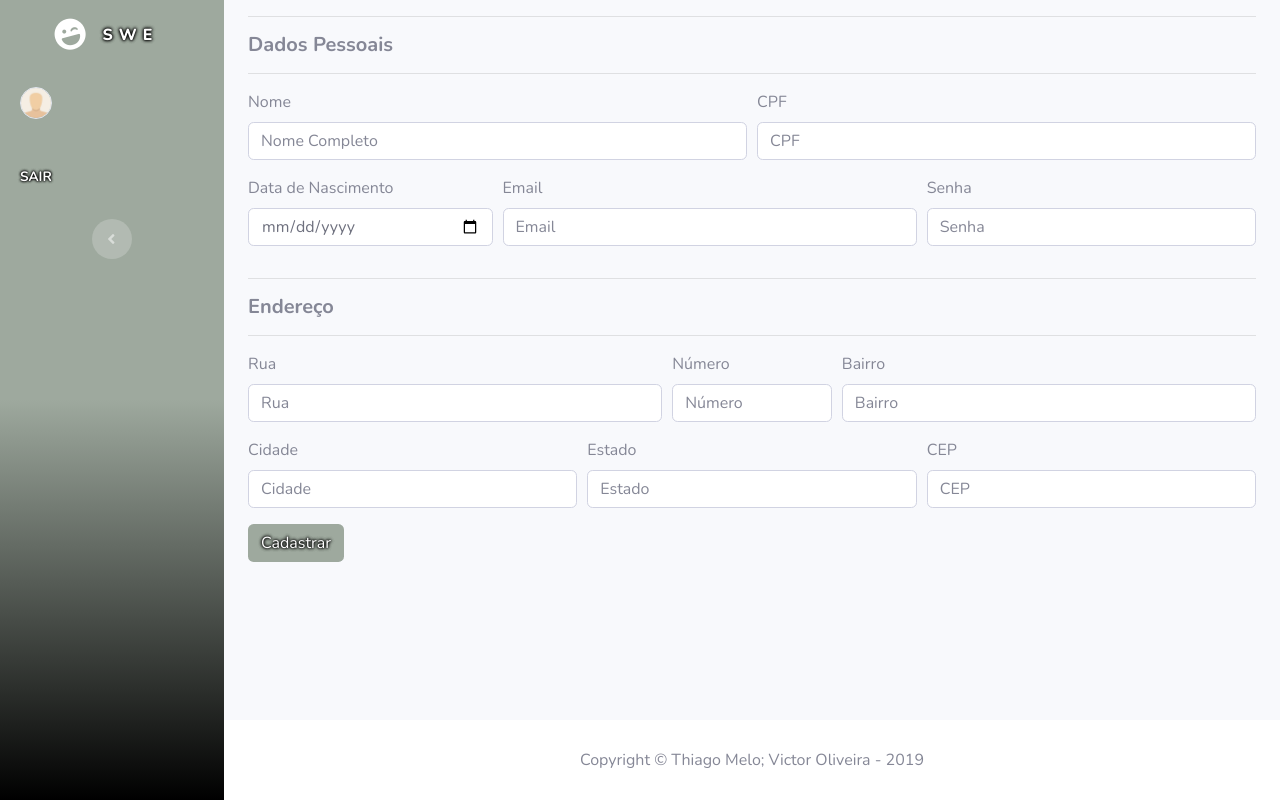
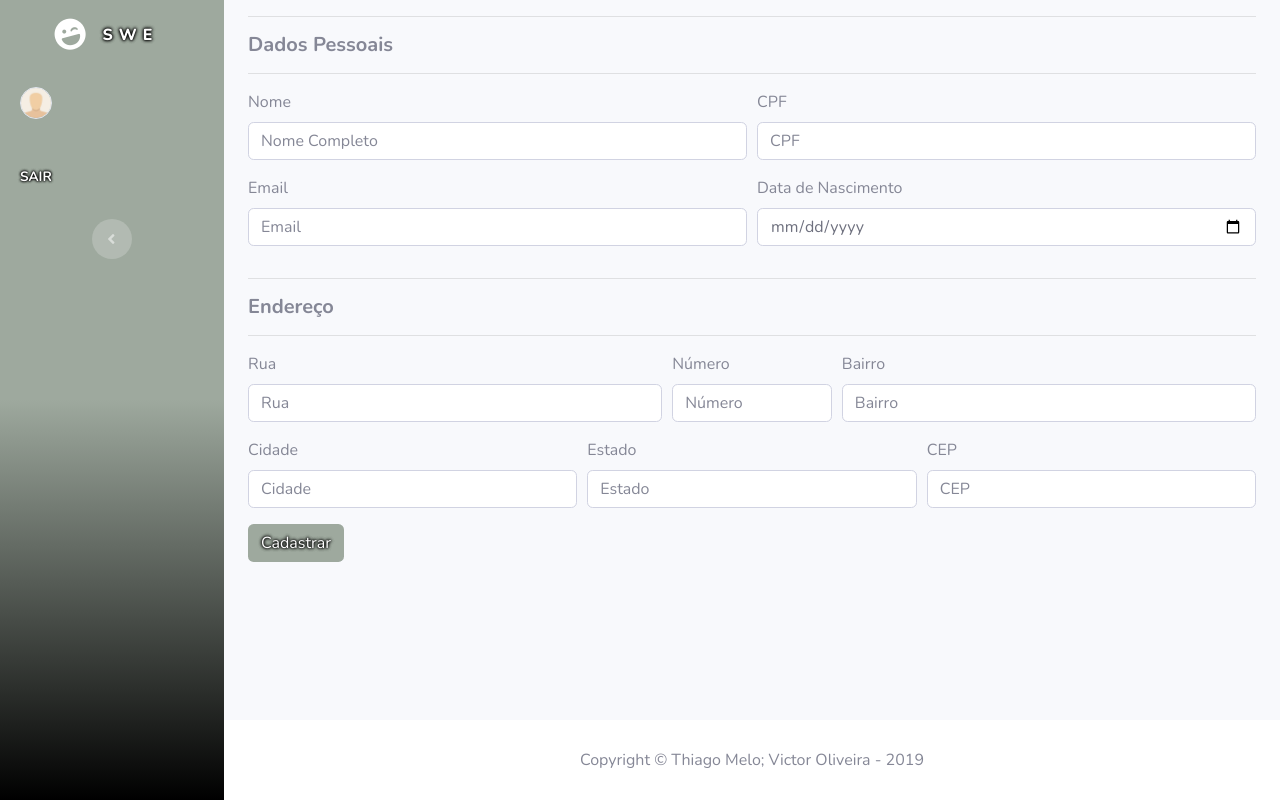
Before and after one commit to thiagomeloo/ProjetoIntegrador, a PHP site: template app/View/form-cadastrar-admin.php in a window 1280 px wide. Run offline with PHP 8.4, Linux system fonts and the light colour scheme; the template is opened without the code that fills it, so the values that code supplies are empty; the visitor is signed in with stand-in values (Sample User, id 1).

Commit message:
ajuste na organização

```diff
--- a/app/View/form-cadastrar-admin.php
+++ b/app/View/form-cadastrar-admin.php
@@ -17,17 +17,13 @@
             </div>
         </div>
         <div class="form-row">
-            <div class="form-group col-md-3">
-                <label>Data de Nascimento</label>
-                <input type="date" class="form-control" placeholder="Data de Nascimento">
-            </div>
-            <div class="form-group col-md-5">
+            <div class="form-group col-md-6">
                 <label>Email</label>
                 <input type="email" class="form-control" placeholder="Email">
             </div>
-            <div class="form-group col-md-4">
-                <label>Senha</label>
-                <input type="password" class="form-control" placeholder="Senha">
+            <div class="form-group col-md-6">
+                <label>Data de Nascimento</label>
+                <input type="date" class="form-control" placeholder="Data de Nascimento">
             </div>
         </div>
 
```
